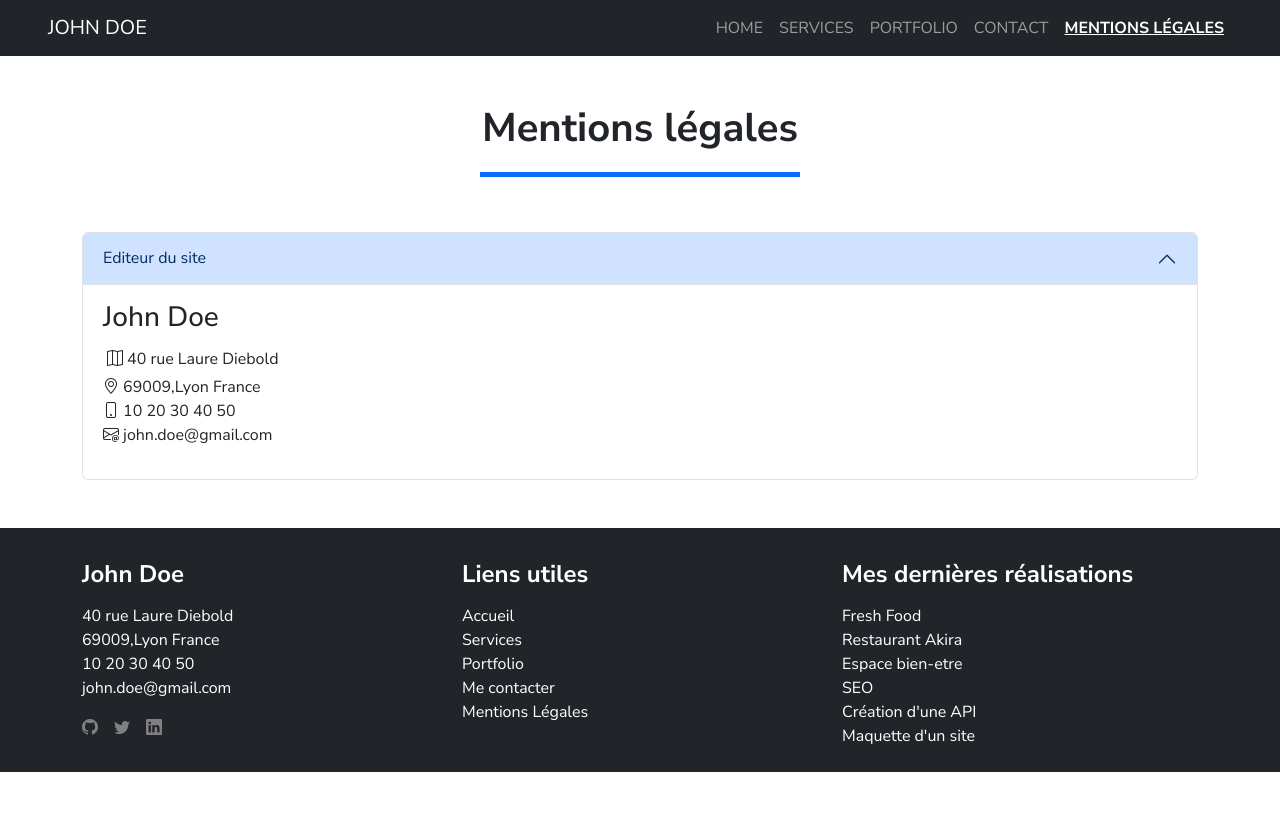
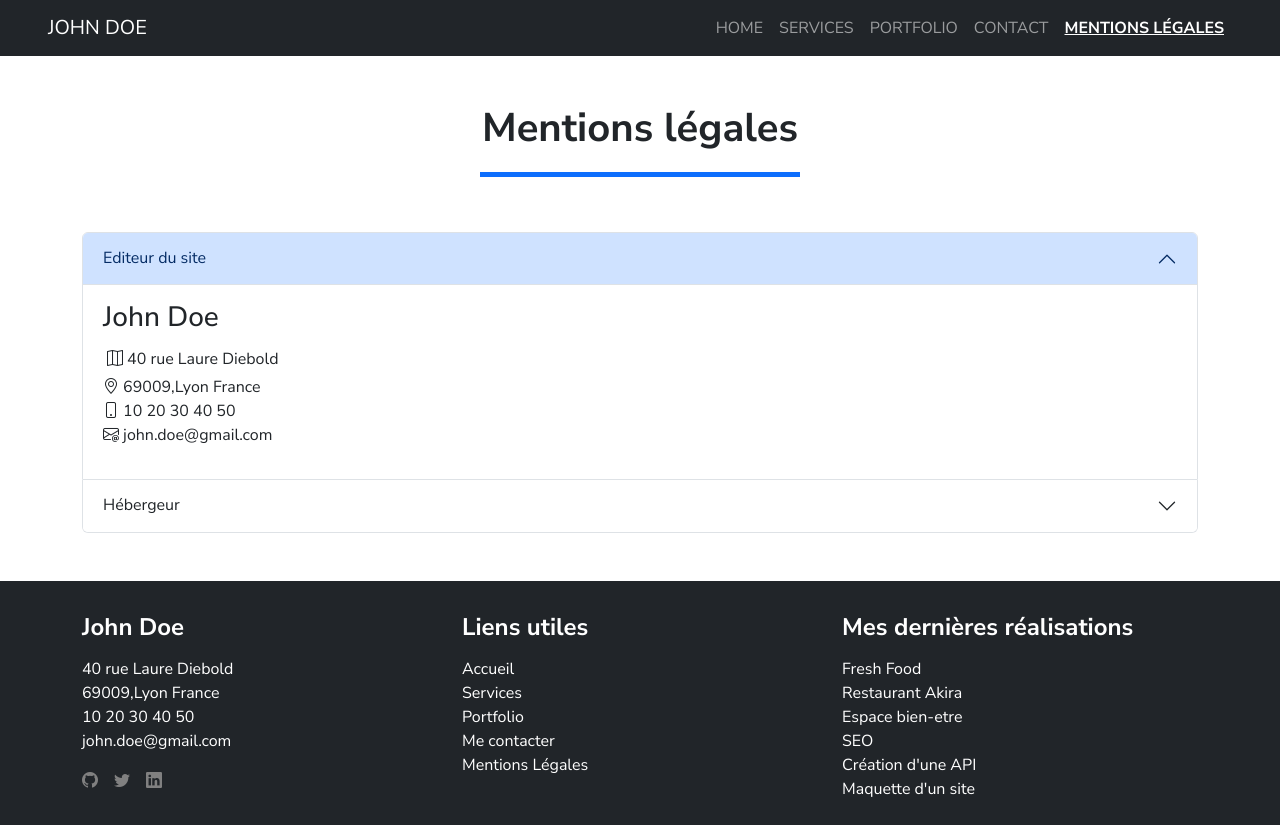
Before and after one commit to CamRossIL/CamRoss-Portfolio-React, a React (Vite) app: page /legales in a window 1280 px wide. Before the commit the page ends 800 px from the top, so only its background shows below. Built offline with nearby package versions, Linux system fonts and the light colour scheme.

Commit message:
second accordion item

```diff
--- a/src/pages/Legales.jsx
+++ b/src/pages/Legales.jsx
@@ -50,6 +50,37 @@ function Legales() {
                 </div>
               </div>
             </div>
+            <div className="accordion-item">
+              <h2 className="accordion-header">
+                <button
+                  className="accordion-button collapsed"
+                  type="button"
+                  data-bs-toggle="collapse"
+                  data-bs-target="#collapseTwo"
+                  aria-expanded="false"
+                  aria-controls="collapseTwo"
+                >
+                  Hébergeur
+                </button>
+              </h2>
+              <div
+                id="collapseTwo"
+                className="accordion-collapse collapse"
+                data-bs-parent="#accordionExample"
+              >
+                <div className="accordion-body">
+                  <h3 className="fw-bold">alwaysdata</h3>
+                  <address>
+                    91 rue du Faubourg Saint-Honoré, 75008 Paris
+                  </address>
+                  <i className="bi bi-globe"></i>
+                  <a href="https://www.alwaysdata.com"> www.alwaysdata.com</a>
+                </div>
+              </div>
+            </div>
+
+
+
           </div>
         </div>
       </div>
```
